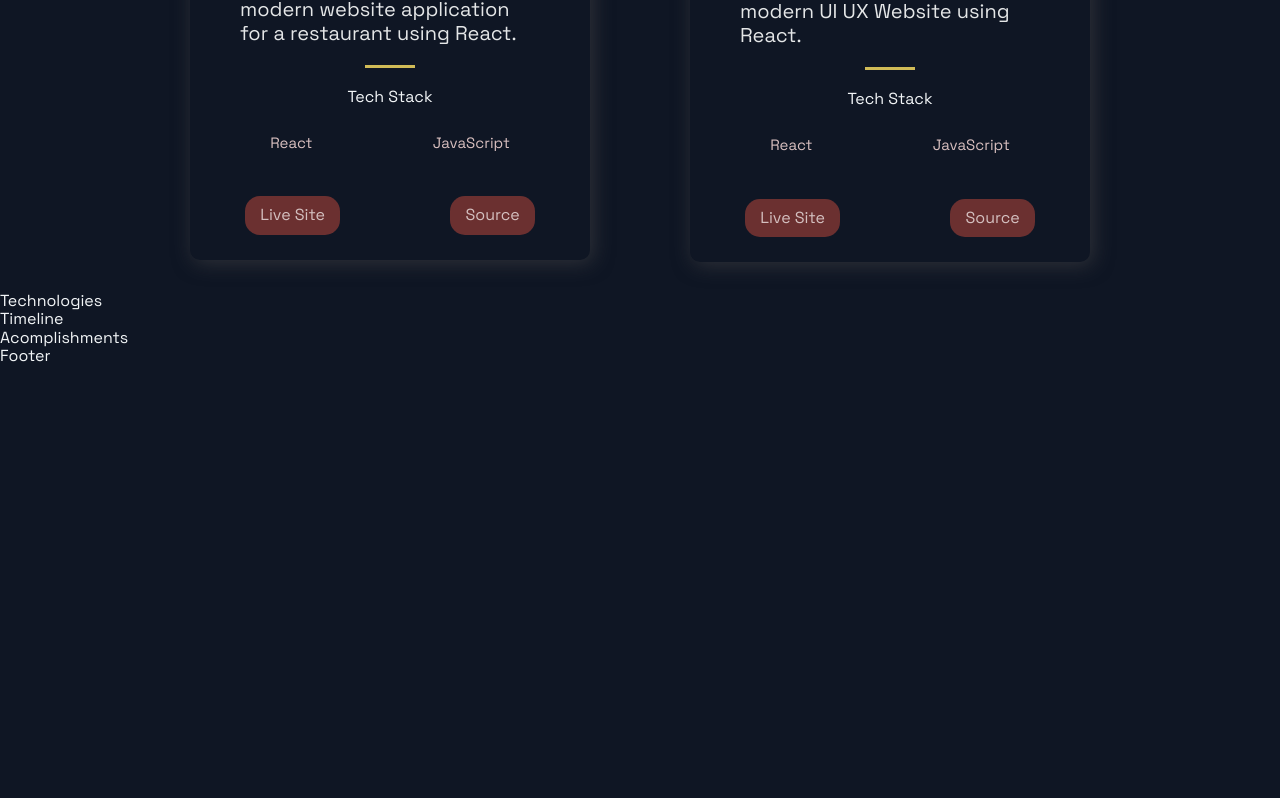
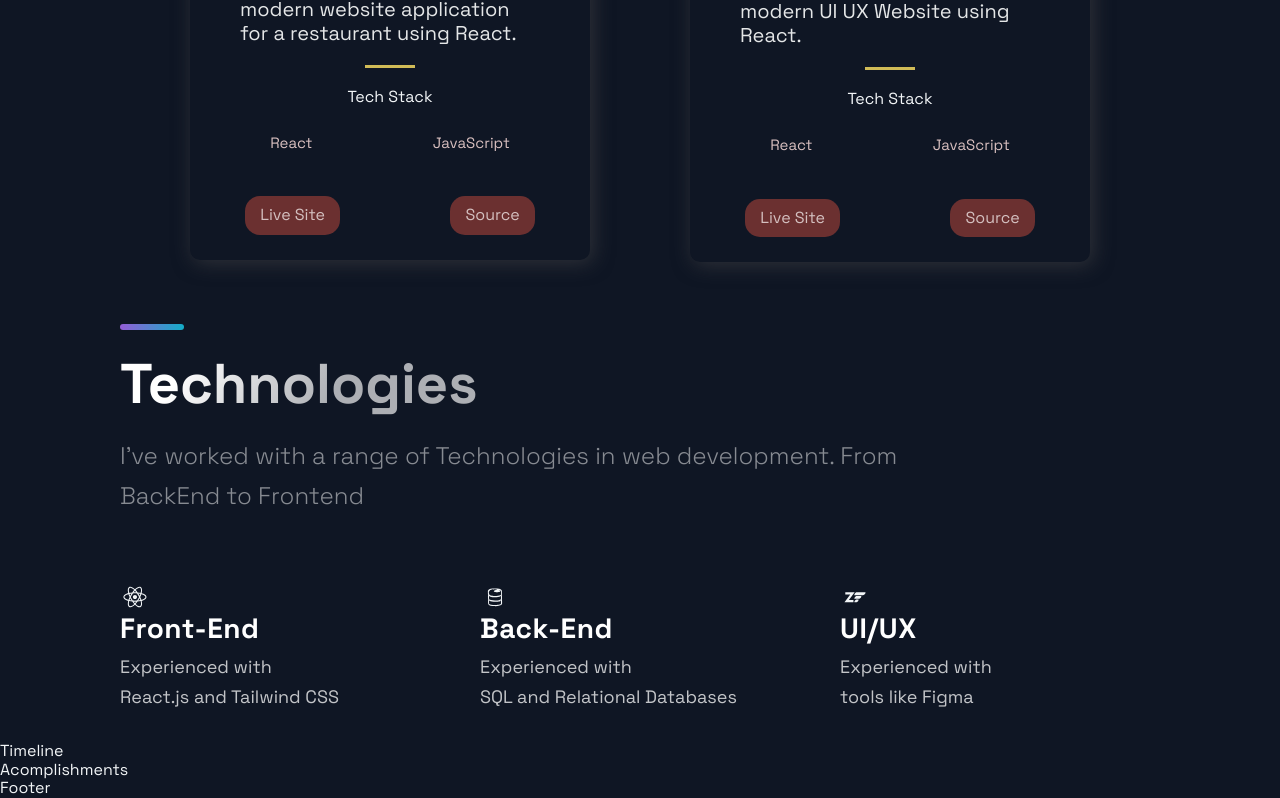
Before and after one commit to Jesus711/JS-Mastery-Portfolio-Website, a Next.js app: page / in a window 1280 px wide. Shown: the part 1653-2451 px from the top of the page. Before the commit the page ends 2019 px from the top, so only its background shows below. Built offline with nearby package versions, Linux system fonts and the light colour scheme.

Commit message:
Completed Technologies section of the webpage

```diff
--- a/src/components/Technologies/Technologies.js
+++ b/src/components/Technologies/Technologies.js
@@ -4,9 +4,44 @@ import { Section, SectionDivider, SectionText, SectionTitle } from '../../styles
 import { List, ListContainer, ListItem, ListParagraph, ListTitle } from './TechnologiesStyles';
 
 const Technologies = () =>  (
-  <div>
-    Technologies
-  </div>
+  <Section id="tech">
+    <SectionDivider />
+    <br />
+    <SectionTitle style={{lineHeight: "72px"}}>Technologies</SectionTitle>
+    <SectionText>I've worked with a range of Technologies in web development. From BackEnd to Frontend</SectionText>
+    <List>
+      <ListItem>
+        <DiReact size="3rem" />
+        <ListContainer>
+          <ListTitle>Front-End</ListTitle>
+          <ListParagraph>
+            Experienced with <br />
+            React.js and Tailwind CSS
+          </ListParagraph>
+        </ListContainer>
+      </ListItem>
+      <ListItem>
+        <DiFirebase size="3rem" />
+        <ListContainer>
+          <ListTitle>Back-End</ListTitle>
+          <ListParagraph>
+            Experienced with <br />
+            SQL and Relational Databases
+          </ListParagraph>
+        </ListContainer>
+      </ListItem>
+      <ListItem>
+        <DiZend size="3rem" />
+        <ListContainer>
+          <ListTitle>UI/UX</ListTitle>
+          <ListParagraph>
+            Experienced with <br />
+            tools like Figma
+          </ListParagraph>
+        </ListContainer>
+      </ListItem>
+    </List>
+  </Section>
 );
 
 export default Technologies;
```
